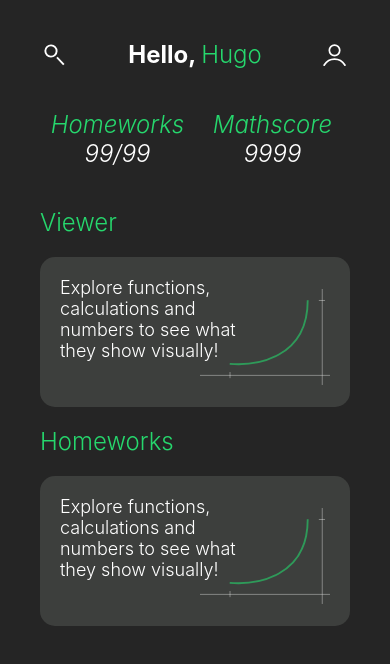
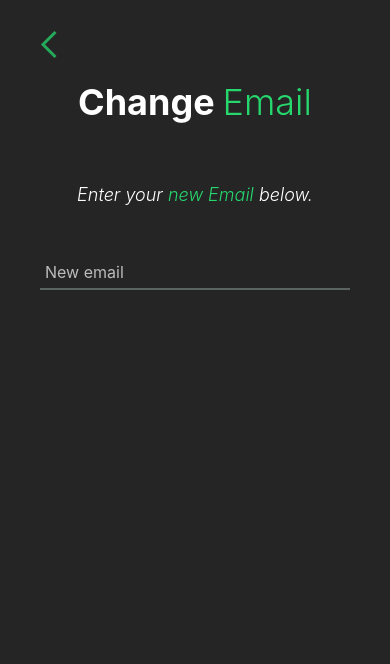
Before and after one commit to huferr/math-viewer, a React Native app: screen /change_email in a window 390 px wide. Shown: the top 664 px of the page. Built offline with nearby package versions, Linux system fonts and the light colour scheme.

Commit message:
feat: change email screen

```diff
--- /dev/null
+++ b/src/pages/Profile/ChangeEmail/ChangeEmail.screen.tsx
@@ -0,0 +1,33 @@
+import React from "react";
+import { useNavigation } from "@react-navigation/core";
+import { FullPage, Input } from "../../../components";
+import { Subtitle } from "../../../styles";
+import { NavigateTo } from "../../../services";
+
+export const ChangeEmail: React.FC = () => {
+  const navigation = useNavigation();
+
+  const goBack = () => navigation.goBack();
+  const goToVerifyEmail = () => NavigateTo("verifyEmail", navigation, {});
+
+  return (
+    <FullPage
+      onPressGoBack={goBack}
+      whiteTitle="Change"
+      greenTitle="Email"
+      onlyOneButton
+      buttonPrimaryTitle="Continue"
+      onPressPrimary={goToVerifyEmail}
+      verticalBounce={false}
+    >
+      <Subtitle italic marginTop={50} marginBottom={50}>
+        Enter your
+        {" "}
+        <Subtitle green italic>new Email</Subtitle>
+        {" "}
+        below.
+      </Subtitle>
+      <Input type="minimal" placeholder="New email"/>
+    </FullPage>
+  );
+};
--- /dev/null
+++ b/src/pages/Profile/ChangeEmail/index.ts
@@ -0,0 +1 @@
+export { ChangeEmail } from "./ChangeEmail.screen";
--- a/src/pages/Profile/Profile.screen.tsx
+++ b/src/pages/Profile/Profile.screen.tsx
@@ -8,6 +8,10 @@ import { NavigateTo } from "../../services";
 export const Profile: React.FC = () => {
   const navigation = useNavigation();
   const goBack = () => navigation.goBack();
+
+  const goToChangeNickname = () => NavigateTo("change_nickname", navigation, {});
+  const goToChangeEmail = () => NavigateTo("change_email", navigation, {});
+
   return (
     <FullPage
       onPressGoBack={goBack}
@@ -20,8 +24,8 @@ export const Profile: React.FC = () => {
           <BigCircle />
         </Button>
       </ProfilePicContainer>
-      <Option title="Nickname" content="Hugo" onPress={() => NavigateTo("change_nickname", navigation, {})}/>
-      <Option title="Email" content="hugo@gmail.com" onPress={() => {}}/>
+      <Option title="Nickname" content="Hugo" onPress={goToChangeNickname}/>
+      <Option title="Email" content="hugo@gmail.com" onPress={goToChangeEmail}/>
     </FullPage>
   );
 };
--- a/src/pages/Profile/index.ts
+++ b/src/pages/Profile/index.ts
@@ -1,2 +1,3 @@
 export { Profile } from "./Profile.screen";
 export { ChangeNickname } from "./ChangeNickname";
+export { ChangeEmail } from "./ChangeEmail";
--- a/src/pages/index.ts
+++ b/src/pages/index.ts
@@ -1,6 +1,6 @@
 export { Welcome } from "./Welcome";
 export { Dashboard } from "./Dashboard";
-export { Profile, ChangeNickname } from "./Profile";
+export { Profile, ChangeNickname, ChangeEmail } from "./Profile";
 export { Homeworks } from "./Homeworks";
 export { Viewer } from "./Viewer";
 export { Mathscore } from "./Mathscore";
--- a/src/routes/app.routes.tsx
+++ b/src/routes/app.routes.tsx
@@ -9,6 +9,8 @@ import {
   Mathscore,
   Viewer,
   ChangeNickname,
+  ChangeEmail,
+  VerifyEmail,
 } from "../pages";
 
 const Stack = createNativeStackNavigator();
@@ -16,8 +18,12 @@ const Stack = createNativeStackNavigator();
 export const AppRoutes: React.FC = () => (
   <Stack.Navigator initialRouteName="dashboard" screenOptions={{ headerShown: false }}>
     <Stack.Screen name="dashboard" component={Dashboard} />
+    <Stack.Screen name="verifyEmail" component={VerifyEmail} />
+
+    {/* Profile Domain */}
     <Stack.Screen name="profile" component={Profile} />
     <Stack.Screen name="change_nickname" component={ChangeNickname} />
+    <Stack.Screen name="change_email" component={ChangeEmail} />
     {/* <Stack.Screen name="homeworks" component={Homeworks} />
     <Stack.Screen name="mathscore" component={Mathscore} />
     <Stack.Screen name="viewer" component={Viewer} /> */}
```
